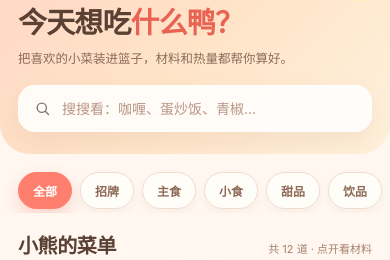
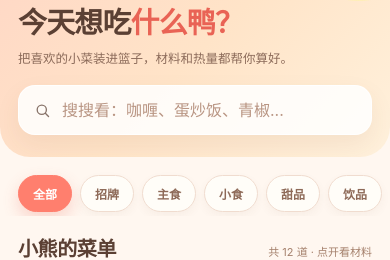
Before and after one commit to crzlyfox/cute-diner, a plain HTML site: page index.html in a window 390 px wide. Shown: the part 98-358 px from the top of the page. Drawn offline with Linux system fonts and the light colour scheme.

Commit message:
Add files via upload

```diff
--- a/index.html
+++ b/index.html
@@ -443,6 +443,18 @@ a { color: inherit; }
   .card__name { font-size: 12.5px; }
   .hero__mascot { display: none; }
   .bottom-nav { padding-inline: 16px; }
+}
+
+/* iPhone Safari 聚焦输入框时不要自动放大页面 */
+@media (max-width: 600px) {
+  .search input,
+  .field,
+  .editor-textarea,
+  .editor-select,
+  .note-input,
+  .form-row input {
+    font-size: 16px;
+  }
 }
 
 </style>
```
